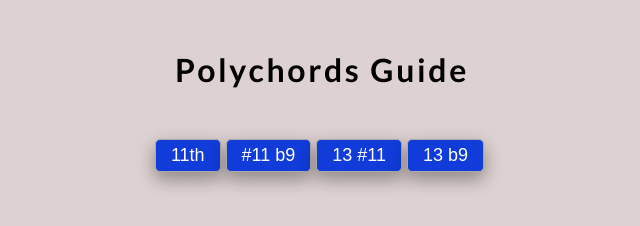
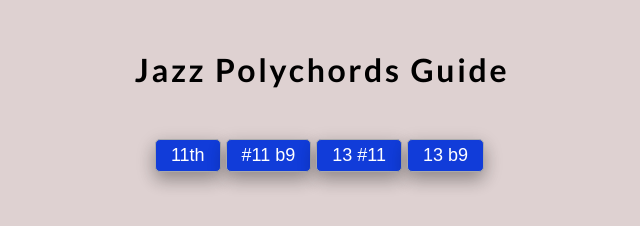
Before and after one commit to jfarmer618/app, a website: page index.html in a window 1280 px wide. Shown: the whole page, without its empty margins (318-958 px from the left). Drawn offline with nearby package versions, Linux system fonts and the light colour scheme; no server answers.

Commit message:
changed title to Jazz Polychords Guide

```diff
--- a/index.html
+++ b/index.html
@@ -8,7 +8,7 @@
     <script src="https://unpkg.com/tone"></script>
 </head>
 <body>
-    <h1>Polychords Guide</h1>
+    <h1>Jazz Polychords Guide</h1>
     <div class="container">
         <div class="chords">
             <button id="11-chord">11th</button>
```
